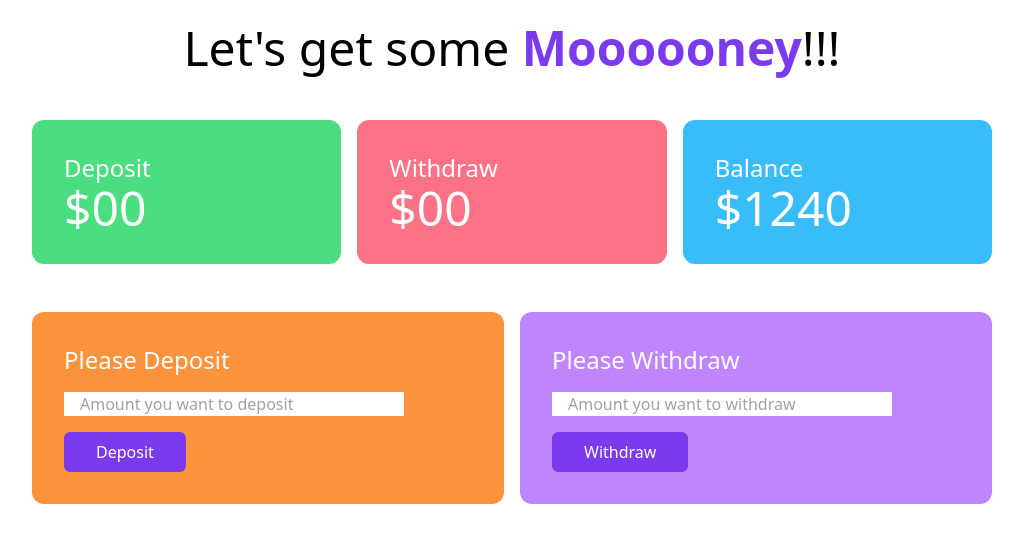
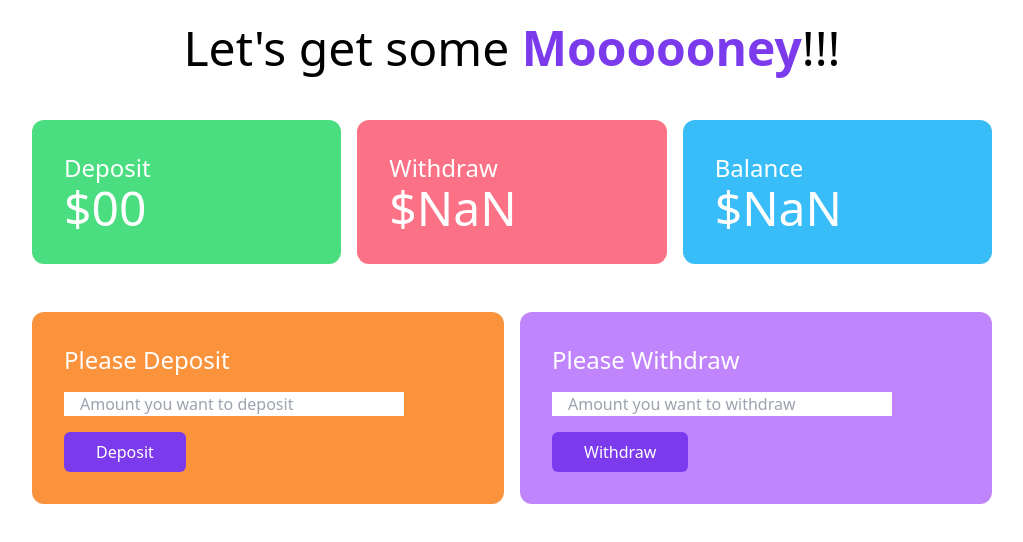
Before and after one commit to khairul-01/Bap-er-Bank, a plain HTML site: page bank.html in a window 1280 px wide. Both pictures are taken after a click on the button "Withdraw". Shown: the whole page, without its empty margins (128-1151 px from the left). Drawn offline with nearby package versions, Linux system fonts and the light colour scheme.

Commit message:
withdraw programming added

```diff
--- a/bank.html
+++ b/bank.html
@@ -20,7 +20,7 @@
             </div>
             <div class="bg-rose-400 p-8 rounded-xl">
                <h2 class="text-2xl">Withdraw</h2>
-               <h3 class="text-5xl">$00</h3>
+               <h3 class="text-5xl">$<span id="withdraw-amount">00</span></h3>
             </div>
             <div class="bg-sky-400 p-8 rounded-xl">
                <h2 class="text-2xl">Balance</h2>
@@ -48,5 +48,6 @@
    <script src="./js/deposit.js">
 
    </script>
+   <script src="./js/withdraw.js"></script>
 </body>
 </html>
--- /dev/null
+++ b/js/withdraw.js
@@ -0,0 +1,14 @@
+
+document.getElementById('btn-withdraw').addEventListener('click', function() {
+   // getting input from withdraw input
+   const withdrawInput = document.getElementById('withdraw-input');
+   const withdrawAmount = document.getElementById('withdraw-amount');
+   // setting total withdraw amount.
+   withdrawAmount.innerText = parseFloat(withdrawAmount.innerText) + parseFloat(withdrawInput.value);
+   withdrawInput.innerText = '';
+
+   // Updating balance amount
+   const balancAmount = document.getElementById('balance');
+   balancAmount.innerText = parseFloat(balancAmount.innerText) - parseFloat(withdrawInput.value);
+
+})
```
